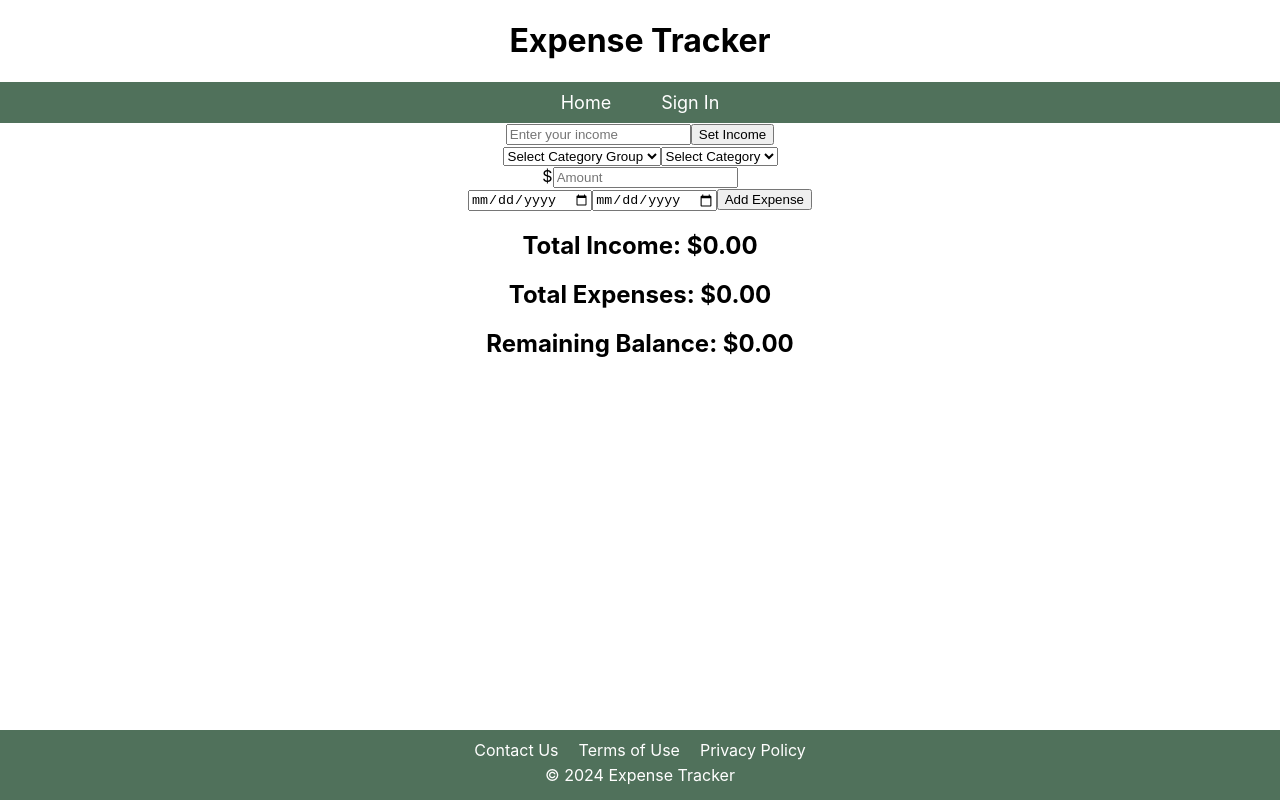
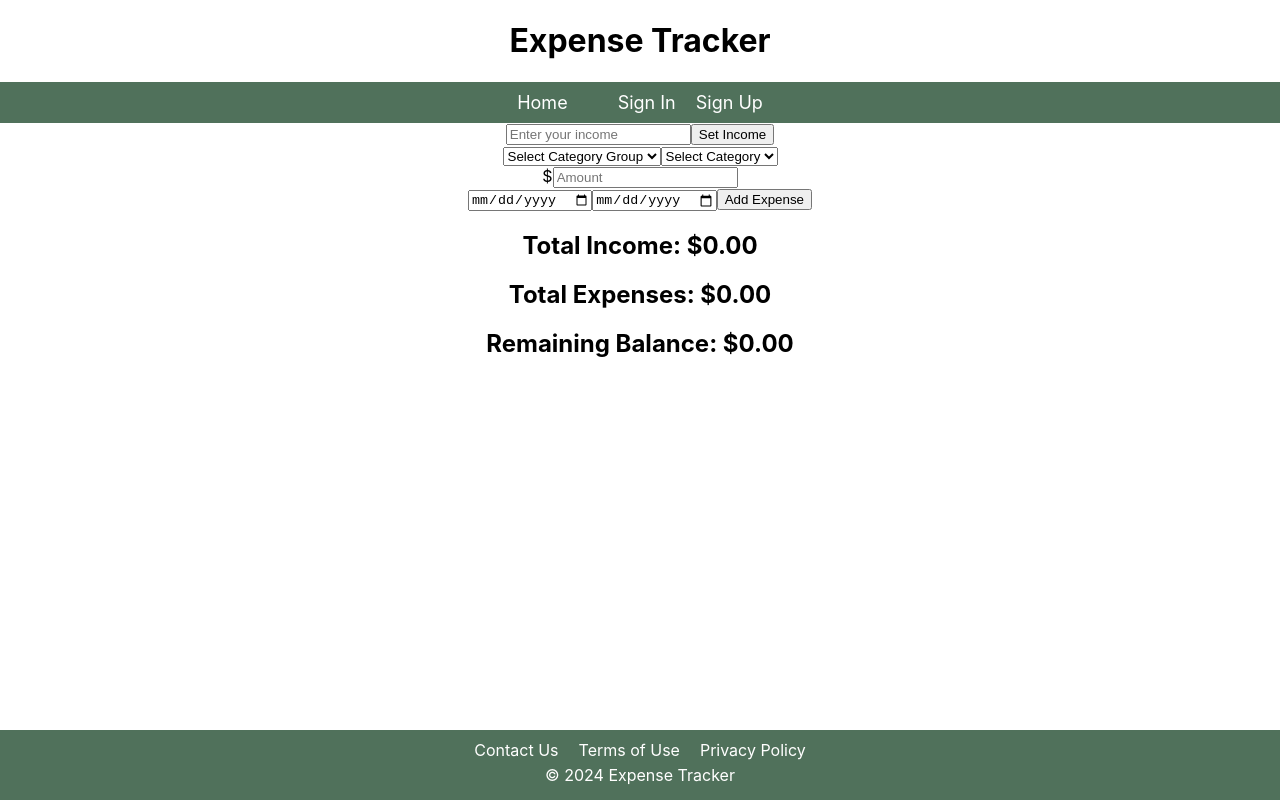
Before and after one commit to sahomelabs/exptest, a React (Create React App) app: page / in a window 1280 px wide. Built offline with nearby package versions, Linux system fonts and the light colour scheme.

Commit message:
SignUp button add to navbar

```diff
--- a/src/Components/Navbar/Navbar.jsx
+++ b/src/Components/Navbar/Navbar.jsx
@@ -10,7 +10,9 @@ const Navbar = ({isAuthenticated}) => {
         {isAuthenticated ? (
           <li><Link to="/signout">Sign Out</Link></li>
         ) : (
-          <li><Link to="/signin">Sign In</Link></li>
+          <li><Link to="/signin">Sign In</Link>
+          <Link to="/signup">Sign Up</Link>
+          </li>
         )}
       </ul>
     </nav>
```
